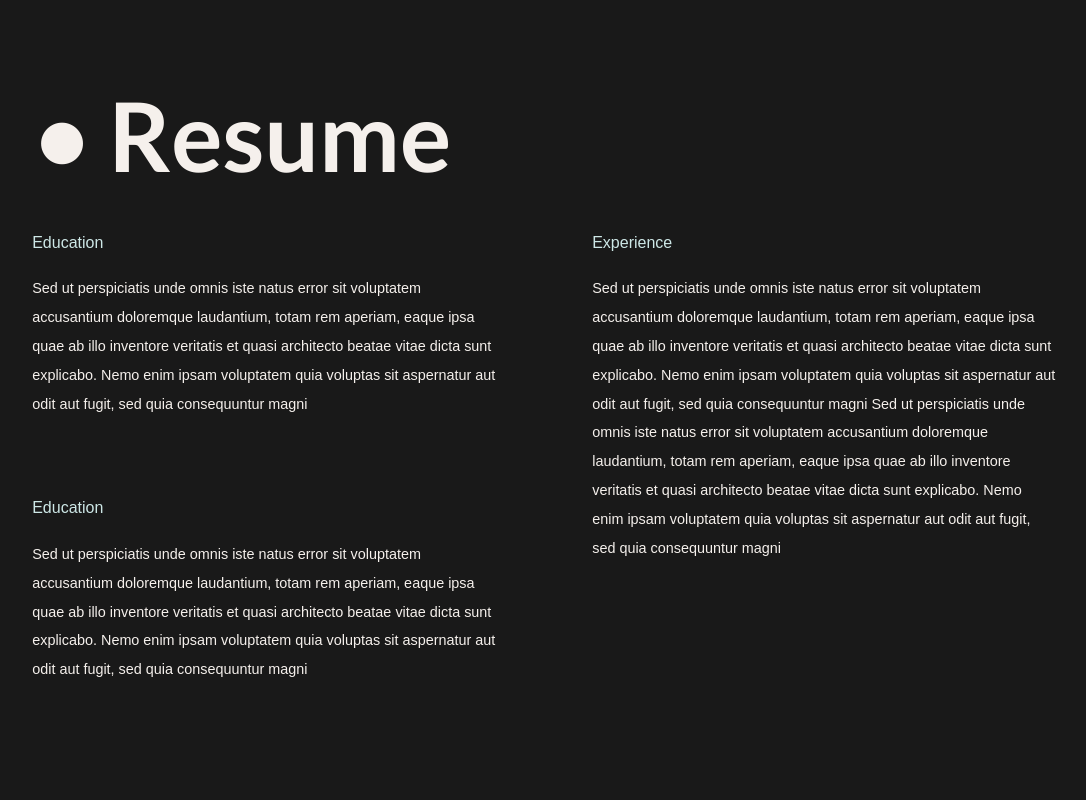
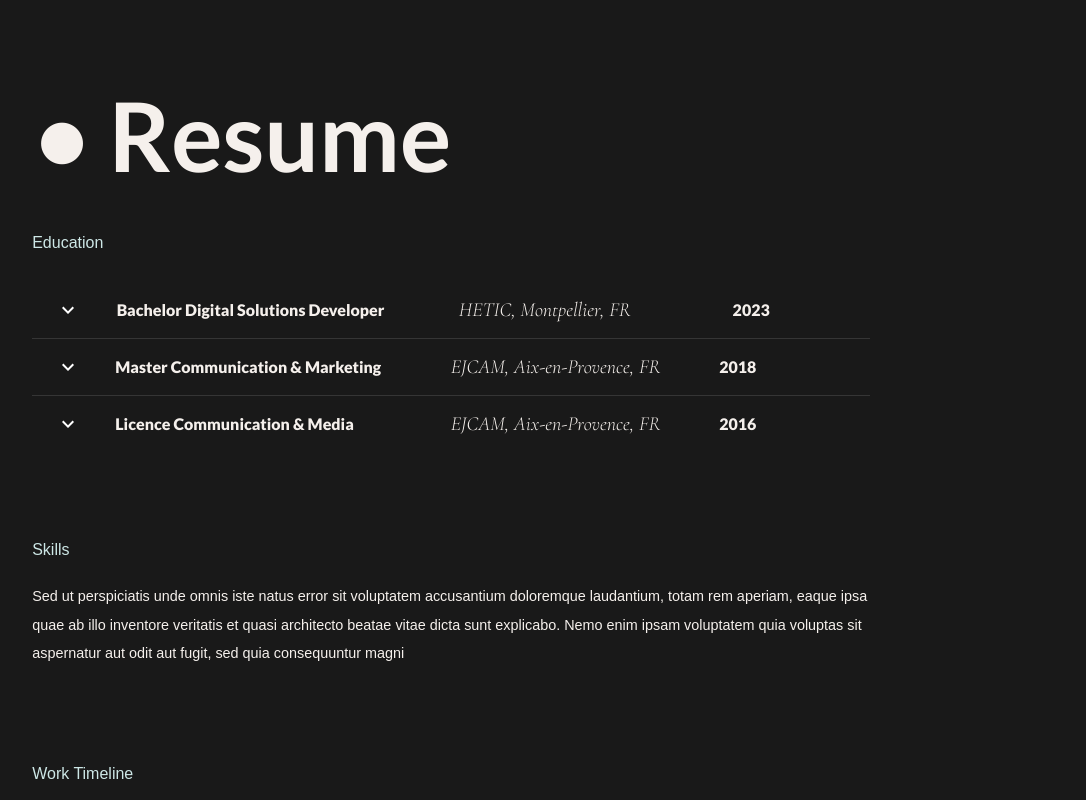
Before and after one commit to JulieChabanis/MinimalPortfolio, a React (Create React App) app: page / in a window 1280 px wide. Shown: the part 1780-2580 px from the top of the page, without its empty margins (147-1233 px from the left). Before the commit the page ends 2464 px from the top, so only its background shows below. Built offline with nearby package versions, Linux system fonts and the light colour scheme; a web font is replaced by a local one.

Commit message:
add EducationSection WIP

```diff
--- /dev/null
+++ b/src/components/Home/Resume/Education.jsx
@@ -0,0 +1,116 @@
+import React, { useState } from 'react';
+import { Box, Divider, Typography, List, ListItem, Grid, IconButton, Collapse } from '@mui/material';
+import { ExpandMore, ExpandLess } from '@mui/icons-material';
+
+const EducationSection = () => {
+  const [expanded, setExpanded] = useState(null);
+
+  const handleToggle = (index) => {
+    setExpanded((prevIndex) => (prevIndex === index ? null : index));
+  };
+
+  return (
+    <Box>
+      <List>
+
+        {/* Education 0 */}
+        <ListItem>
+          <Grid
+            container
+            spacing={{ xs: 0, sm: 2, md: 2, lg: 2 }}
+            alignItems="center"
+          >
+            <Grid item xs={1} sm={1} md={1} lg={1}>
+              <IconButton onClick={() => handleToggle(0)}>
+                {expanded === 0 ? <ExpandLess /> : <ExpandMore />}
+              </IconButton>
+            </Grid>
+            <Grid item xs={11} sm={5} md={5} lg={5}>
+              <Typography variant="h10">Bachelor Digital Solutions Developer</Typography>
+            </Grid>
+            <Grid item xs={8} sm={5} md={4} lg={4}>
+              <Typography variant="h4">HETIC, Montpellier, FR</Typography>
+            </Grid>
+            <Grid item xs={4} sm={1} md={1} lg={1}>
+              <Typography variant="h10">2023</Typography>
+            </Grid>
+          </Grid>
+        </ListItem>
+
+        <Collapse in={expanded === 0} timeout="auto" unmountOnExit>
+          <Typography variant="h6">
+            Informations supplémentaires pour le Bachelor Digital Solutions Developer
+          </Typography>
+        </Collapse>
+
+        <Divider />
+
+        {/* Education 1 */}
+        <ListItem>
+          <Grid container spacing={{ xs: 0, sm: 2, md: 1, lg: 0 }}  alignItems="center">
+            <Grid item xs={1} sm={1} md={1} lg={1}>
+              <IconButton onClick={() => handleToggle(1)}>
+                {expanded === 1 ? <ExpandLess /> : <ExpandMore />}
+              </IconButton>
+            </Grid>
+            <Grid item xs={11} sm={5} md={5} lg={5}>
+              <Typography variant="h10">Master Communication & Marketing</Typography>
+            </Grid>
+            <Grid item xs={8} sm={5} md={4} lg={4}>
+              <Typography variant="h4">EJCAM, Aix-en-Provence, FR</Typography>
+            </Grid>
+            <Grid item xs={4} sm={1} md={1} lg={1}>
+              <Typography variant="h10">2018</Typography>
+            </Grid>
+          </Grid>
+        </ListItem>
+
+        <Collapse in={expanded === 1} timeout="auto" unmountOnExit>
+          <Typography variant="h6">
+            Informations supplémentaires pour le Master Communication Marketing
+          </Typography>
+        </Collapse>
+
+        <Divider />
+
+        {/* Education 2 */}
+        <ListItem>
+          <Grid container spacing={{ xs: 0, sm: 2, md: 1, lg: 0 }} alignItems="center">
+            <Grid item xs={1} sm={1} md={1} lg={1}>
+              <IconButton onClick={() => handleToggle(2)}>
+                {expanded === 2 ? <ExpandLess /> : <ExpandMore />}
+              </IconButton>
+            </Grid>
+            <Grid item xs={11} sm={5} md={5} lg={5}>
+              <Typography variant="h10">Licence Communication & Media</Typography>
+            </Grid>
+            <Grid item xs={8} sm={5} md={4} lg={4}>
+              <Typography variant="h4">EJCAM, Aix-en-Provence, FR</Typography>
+            </Grid>
+            <Grid item xs={4} sm={1} md={1} lg={1}>
+              <Typography variant="h10">2016</Typography>
+            </Grid>
+          </Grid>
+        </ListItem>
+
+        <Collapse in={expanded === 2} timeout="auto" unmountOnExit>
+          <Grid container alignItems="center">
+            <Grid item xs={1}>
+              <Box>
+                |
+              </Box>
+            </Grid>
+            <Grid item xs={10}>
+              <Typography variant="h6">
+                Informations supplémentaires pour la licence Communication Media
+              </Typography>
+            </Grid>
+          </Grid>
+        </Collapse>
+
+      </List>
+    </Box>
+  );
+}
+
+export default EducationSection;
--- a/src/components/Home/Resume/Resume.jsx
+++ b/src/components/Home/Resume/Resume.jsx
@@ -3,8 +3,9 @@ import React  from 'react';
 import styles from './Resume.module.css';
 import { Box, Grid, useTheme } from "@mui/material";
 
+import EducationSection from "./Education";
+
 import { ParallaxSectionSubtitle } from "../../Effects/ParallaxSectionTitle/ParallaxSectionTitle";
-
 import PaddingResizeSection from "../../hooks/PaddingResizeSection";
 import SmoothScroll from "../../hooks/SmoothScroll";
 
@@ -20,15 +21,15 @@ const Resume = React.forwardRef(() => {
             <ParallaxSectionSubtitle baseVelocity={-2}>• Resume</ParallaxSectionSubtitle>
           </Box>
         <Grid container spacing={12}>
-          <Grid item xs={12} md={6} lg={6}>
+          <Grid item xs={12} md={12} lg={10}>
               <Box sx={{ fontSize: theme.typography.h2, marginBottom: "1.4rem"}}>
                 Education
               </Box>
-              <Box sx={{ fontSize: theme.typography.h6}}>
-                Sed ut perspiciatis unde omnis iste natus error sit voluptatem accusantium doloremque laudantium, totam rem aperiam, eaque ipsa quae ab illo inventore veritatis et quasi architecto beatae vitae dicta sunt explicabo. Nemo enim ipsam voluptatem quia voluptas sit aspernatur aut odit aut fugit, sed quia consequuntur magni
+              <Box>
+               <EducationSection/>
               </Box>
               <Box sx={{ fontSize: theme.typography.h2, marginBottom: "1.4rem", marginTop: "5rem"}}>
-                Education
+                Skills
               </Box>
               <Box sx={{ fontSize: theme.typography.h6}}>
                 Sed ut perspiciatis unde omnis iste natus error sit voluptatem accusantium doloremque laudantium, totam rem aperiam, eaque ipsa quae ab illo inventore veritatis et quasi architecto beatae vitae dicta sunt explicabo. Nemo enim ipsam voluptatem quia voluptas sit aspernatur aut odit aut fugit, sed quia consequuntur magni
@@ -36,7 +37,7 @@ const Resume = React.forwardRef(() => {
           </Grid>
           <Grid item xs={12} md={6} ld={6}>
             <Box sx={{ fontSize: theme.typography.h2, marginBottom: "1.4rem"}}>
-                Experience
+                Work Timeline
             </Box>
             <Box sx={{ fontSize: theme.typography.h6}}>
               Sed ut perspiciatis unde omnis iste natus error sit voluptatem accusantium doloremque laudantium, totam rem aperiam, eaque ipsa quae ab illo inventore veritatis et quasi architecto
--- a/src/components/Theme/theme.js
+++ b/src/components/Theme/theme.js
@@ -125,7 +125,7 @@ export const themeSettings = (mode) => {
         "@media (min-width: 1300px)": {
           fontSize: "1.6rem",
         },
-        fontWeight: 200,
+        fontWeight: 500,
         color: mode === "light" ? colors.grey[100] : colors.grey[500],
       },
 
@@ -223,7 +223,20 @@ export const themeSettings = (mode) => {
         fontStyle: "italic",
         fontWeight:400,
         color: mode === "dark" ? colors.blue[500] :  colors.primary[500],
-
+      },
+      h10: {
+        fontFamily: ["Lato", "sans-serif"].join(","),
+        "@media (max-width: 600px)": {
+          fontSize: "1rem",
+        },
+        "@media (min-width: 601px)": {
+          fontSize: "1rem",
+        },
+        "@media (min-width: 1300px)": {
+          fontSize: "1.2rem",
+        },
+        fontWeight:800,
+        color: mode === "dark" ? colors.grey[100] : colors.grey[100],
       }
     },
 
```
